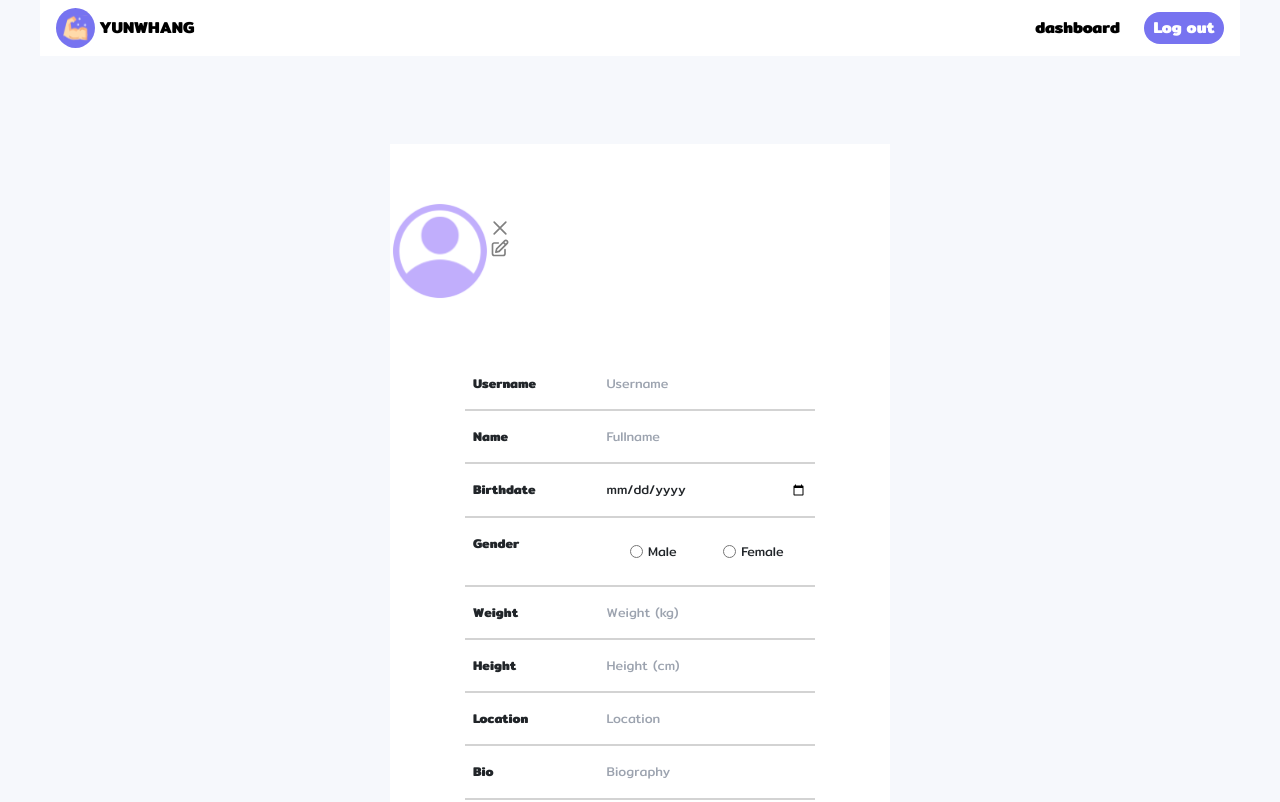
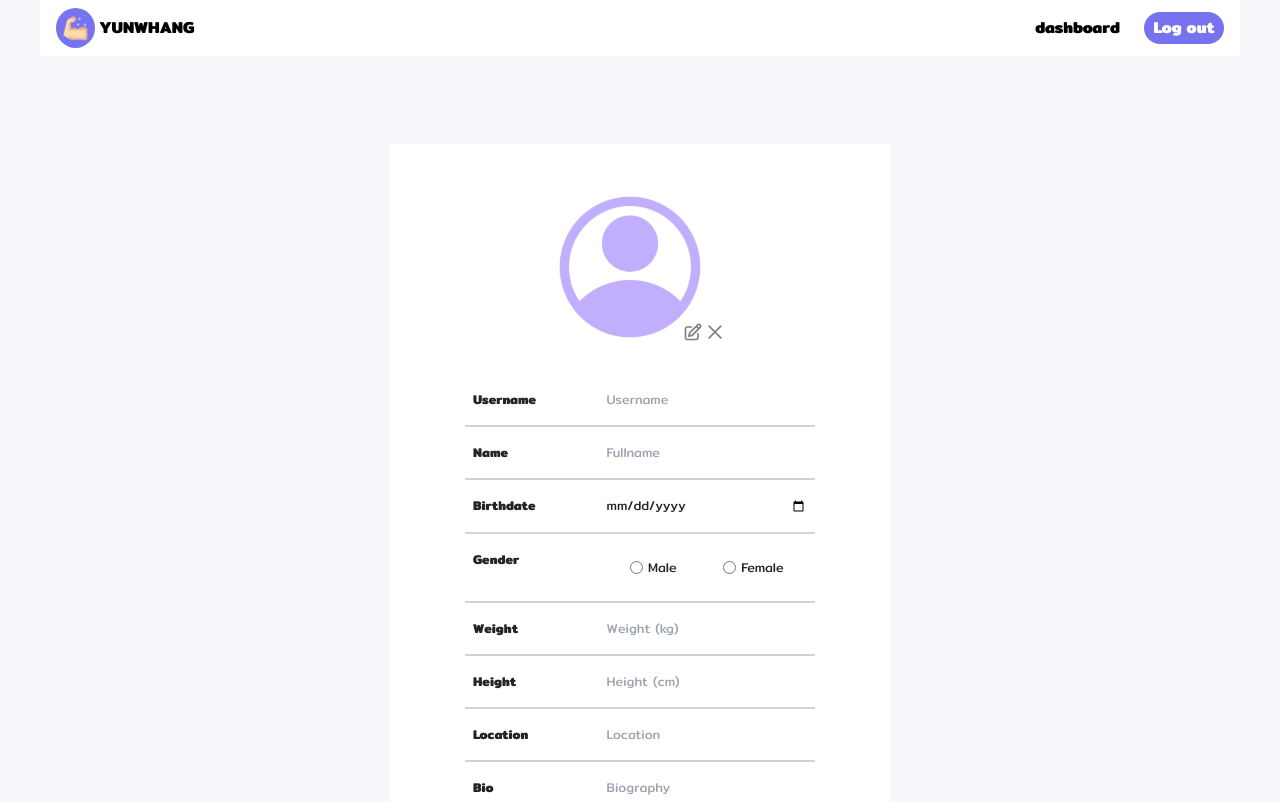
Before and after one commit to I3right/JSD4_GroupF_FrontEnd, a React (Vite) app in the folder Fuiyoh/: page /edituser/1 in a window 1280 px wide. Shown: the top 802 px of the page. Built offline with nearby package versions, Linux system fonts and the light colour scheme; no server answers.

Commit message:
edit user3

```diff
--- a/Fuiyoh/src/assets/Component/Dashboard/Dashboard.css
+++ b/Fuiyoh/src/assets/Component/Dashboard/Dashboard.css
@@ -41,12 +41,17 @@
     align-items: end;
     gap: 2px;
     cursor: pointer;
+    max-width: 150px;
 }
 
 .dashboard-profile>div>span {
   display: flex;
   flex-direction: column;
-  padding-right: 20px;
+  margin-right: 20px;
+  overflow: hidden;
+  white-space: nowrap;
+  text-overflow: ellipsis;
+  width: 130px;
 }
 
 .dashboard-profile > div > div {
--- a/Fuiyoh/src/assets/Component/EditUser/EditUser.css
+++ b/Fuiyoh/src/assets/Component/EditUser/EditUser.css
@@ -21,16 +21,17 @@ body{
     background-color: white;
     width: 500px;
     margin: 5.5rem 2rem 2rem 2rem;
-    padding: 2rem 0;
+    padding: 3rem 0;
     gap: 2rem;
 }
 
 /* user photo */
 .edit-photo {
     display: flex;
-    justify-content: center;
-    align-items: center;
-    width: 100%;
+    /* justify-content: center;
+    align-items: center; */
+    /* flex-direction: row; */
+    /* width: 100%; */
 }
 
 .user-photo img {
@@ -41,15 +42,25 @@ body{
 }
 
 .user-photo {
-    display: flex;
+    /* display: flex; */
     width: 100%;
     height: 150px;
 }
 
 .edit-photo-logo {
     display: flex;
-    flex-direction: column;
+    flex-direction: row-reverse;
+    /* flex-direction: column; */
+    /* justify-content: flex-end; */
+    align-items: end;
+    gap: 2px;
     fill: gray;
+    width: 20px;
+}
+
+.user-logo-edit {
+    width: 20px;
+    height: 20px;
 }
 
 .user-logo-delete svg, .user-logo-edit svg {
@@ -88,11 +99,11 @@ body{
     gap: 1.5rem;
 }
 
-/* .input-information >p {
+.input-information >p {
     display: flex;
     align-items: center;
     justify-content: center;
-} */
+}
 
 .input-information input {
     width: 60%;
--- a/Fuiyoh/src/assets/Component/EditUser/EditUser.jsx
+++ b/Fuiyoh/src/assets/Component/EditUser/EditUser.jsx
@@ -327,6 +327,7 @@ const EditUser = () => {
                             type="radio"
                             value="male"
                             onChange={handleChange}
+                            checked={user.gender=="male"}
                             name="gender"
                         />
                       Male</label>
@@ -337,6 +338,7 @@ const EditUser = () => {
                             type="radio"
                             value="female"
                             onChange={handleChange}
+                            checked={user.gender=="female"}
                             name="gender"
                         />
                       Female</label>
```
